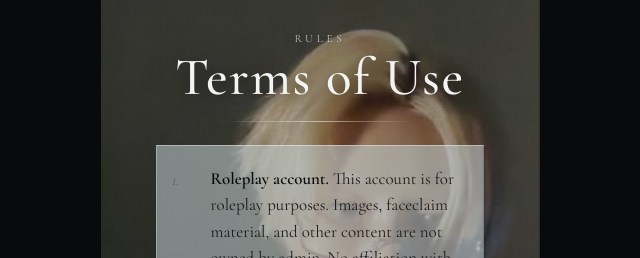
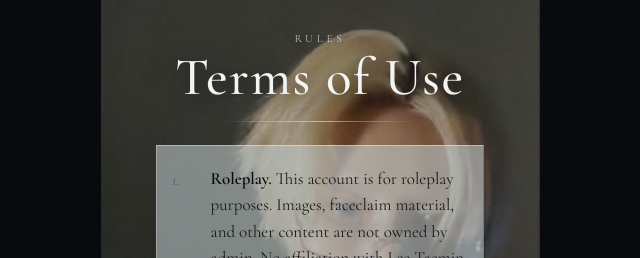
Before and after one commit to mauvelita/carrd, a plain HTML site: page terms.html in a window 1280 px wide. Shown: the top 258 px of the page, 320-960 px from the left. Drawn offline with nearby package versions, Linux system fonts and the light colour scheme.

Commit message:
Update terms.html

```diff
--- a/terms.html
+++ b/terms.html
@@ -74,7 +74,7 @@
       <hr class="hairline" />
     </header>
     <ol class="terms" aria-label="Terms of Use">
-<li data-reveal><span><strong>Roleplay account.</strong> This account is for roleplay purposes. Images, faceclaim material, and other content are not owned by admin. No affiliation with Lee Taemin or his agency. Mireille is an original character.</span></li>
+<li data-reveal><span><strong>Roleplay.</strong> This account is for roleplay purposes. Images, faceclaim material, and other content are not owned by admin. No affiliation with Lee Taemin or his agency. Mireille is an original character.</span></li>
 <li data-reveal><span><strong>Mature themes.</strong> Minors do not interact. Admin is 25+ and prefers writers 20+.</span></li>
 <li data-reveal><span><strong>IC and OOC.</strong> Keep them separate.</span></li>
 <li data-reveal><span><strong>Activity.</strong> Replies are selective. Roleplay is a pastime, not a priority.</span></li>
```
